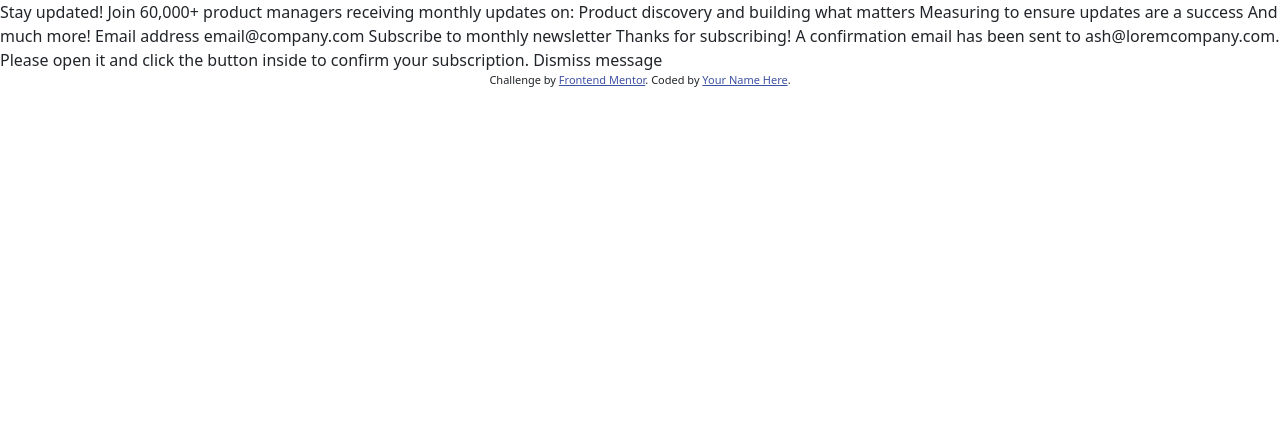
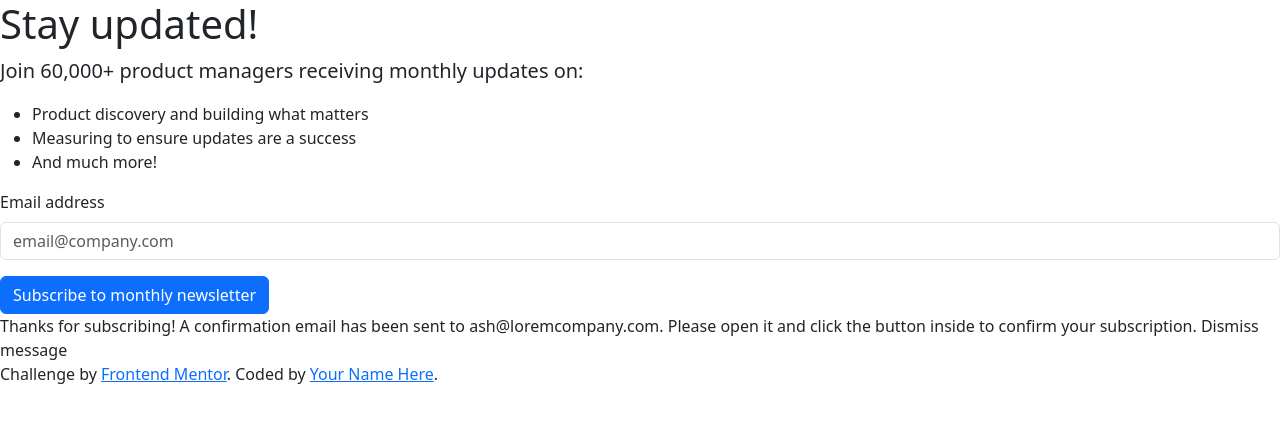
Before and after one commit to SanazBHMN/newletter-sign-up-with-success-message, a plain HTML site: page index.html in a window 1280 px wide. Drawn offline with nearby package versions, Linux system fonts and the light colour scheme.

Commit message:
Structure the Sign-up form

```diff
--- a/index.html
+++ b/index.html
@@ -21,26 +21,33 @@
     <title>
       Frontend Mentor | Newsletter sign-up form with success message
     </title>
-
-    <!-- Feel free to remove these styles or customise in your own stylesheet 👍 -->
-    <style>
-      .attribution {
-        font-size: 11px;
-        text-align: center;
-      }
-      .attribution a {
-        color: hsl(228, 45%, 44%);
-      }
-    </style>
   </head>
   <body>
     <!-- Sign-up form start -->
-
-    Stay updated! Join 60,000+ product managers receiving monthly updates on:
-    Product discovery and building what matters Measuring to ensure updates are
-    a success And much more! Email address email@company.com Subscribe to
-    monthly newsletter
-
+    <h1>Stay updated!</h1>
+    <p class="lead">
+      Join 60,000+ product managers receiving monthly updates on:
+    </p>
+    <ul>
+      <li>Product discovery and building what matters</li>
+      <li>Measuring to ensure updates are a success</li>
+      <li>And much more!</li>
+    </ul>
+    <form>
+      <div class="mb-3">
+        <label for="email" class="form-label">Email address</label>
+        <input
+          type="email"
+          name="email"
+          id="email"
+          class="form-control"
+          placeholder="email@company.com"
+        />
+      </div>
+      <button type="submit" class="btn btn-primary">
+        Subscribe to monthly newsletter
+      </button>
+    </form>
     <!-- Sign-up form end -->
 
     <!-- Success message start -->
```
